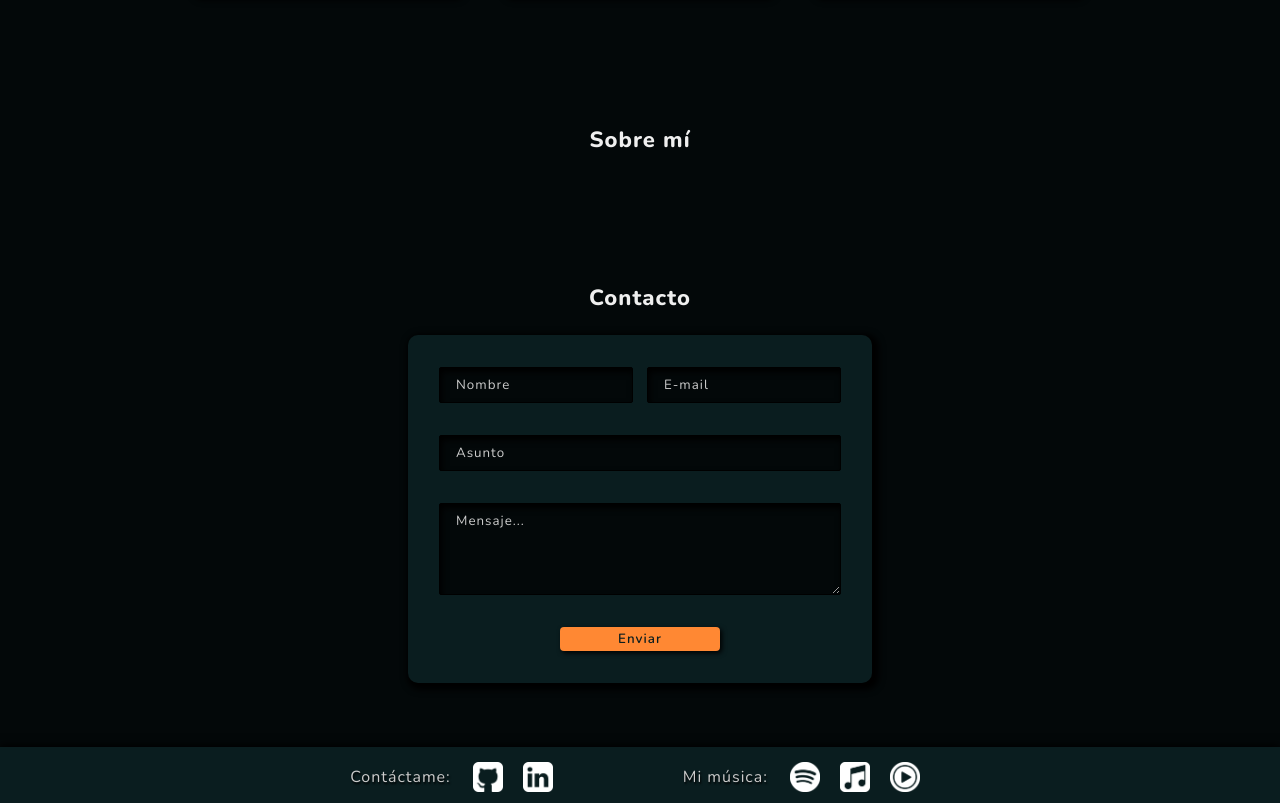
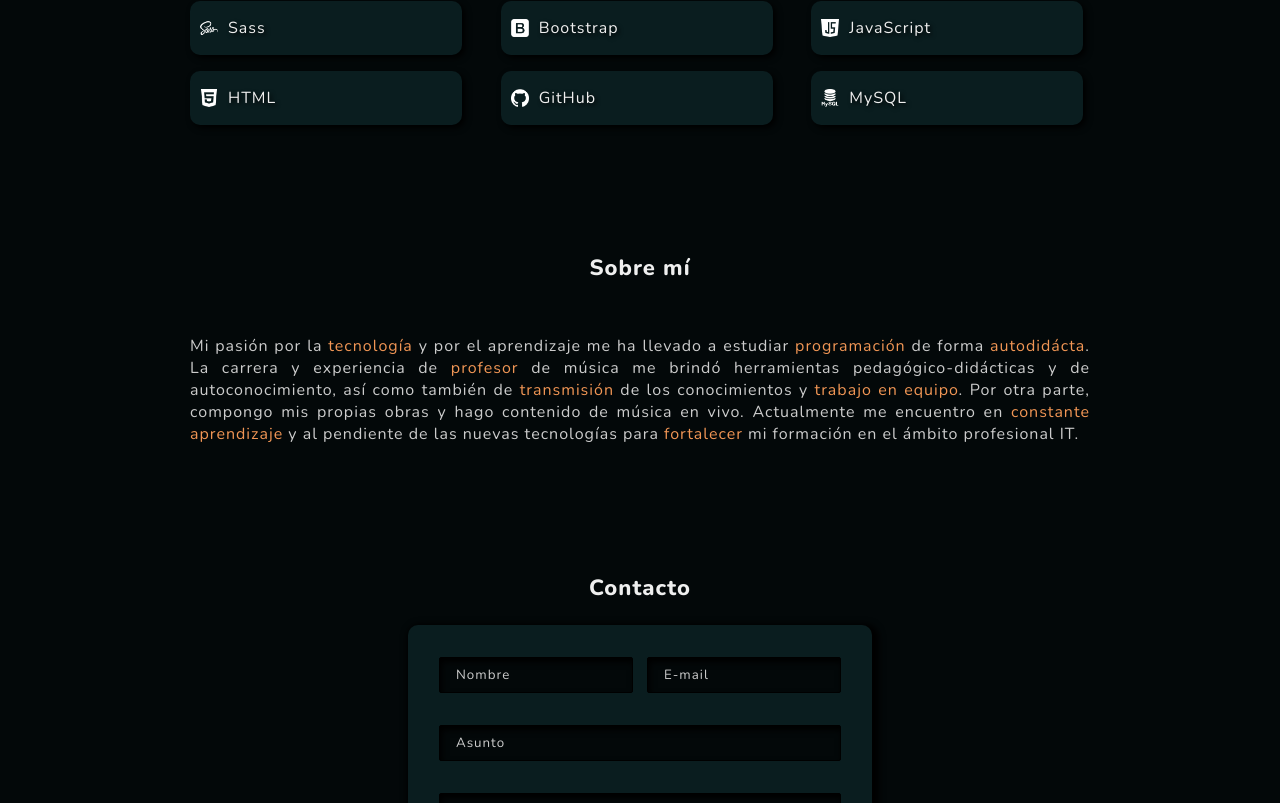
Before and after one commit to ferutizi/Portfolio, a React (Create React App) app: page / in a window 1280 px wide. Shown: the part 1417-2220 px from the top of the page. Built offline with nearby package versions, Linux system fonts and the light colour scheme.

Commit message:
about me

```diff
--- a/src/App.js
+++ b/src/App.js
@@ -5,6 +5,7 @@ import Proyects from './components/Proyects';
 import Tecnologies from './components/Tecnologies';
 import Presentation from './components/Presentation';
 import Form from './components/Form';
+import AboutMe from './components/AboutMe';
 
 function App() {
   return (
@@ -14,8 +15,7 @@ function App() {
           <Presentation />
           <Proyects />
           <Tecnologies />
-          <h6 className='subtitle' id='about-me'>Sobre mí</h6>
-          <h3 className='subtitle' id='contact'>Contacto</h3>
+          <AboutMe />
           <Form />
         </div>
         <Footer />
--- a/src/App.scss
+++ b/src/App.scss
@@ -7,6 +7,7 @@
 }
 
 .subtitle {
-    margin-top: 8rem;
+    padding-top: 8rem;
+    margin-top: 0;
     font-size: 22px;
 }
--- /dev/null
+++ b/src/components/AboutMe.jsx
@@ -0,0 +1,21 @@
+import './AboutMe.scss';
+
+const AboutMe = () => {
+    return(
+        <>
+            <h6 className='subtitle' id='about-me'>Sobre mí</h6>
+            <div style={{display: 'flex'}}>
+            <p className='about__text'>
+                Mi pasión por la <span>tecnología</span> y por el aprendizaje me ha llevado a estudiar <span> programación </span>
+                de forma <span>autodidácta</span>. La carrera y experiencia de <span>profesor</span> de música me brindó herramientas
+                pedagógico-didácticas y de autoconocimiento, así como también de <span> transmisión</span> de los conocimientos y
+                <span> trabajo en equipo</span>. Por otra parte, compongo mis propias obras y hago contenido de música en vivo.
+                Actualmente me encuentro en <span>constante aprendizaje</span> y al pendiente de las nuevas tecnologías para
+                <span> fortalecer</span> mi formación en el ámbito profesional IT.
+            </p>
+            </div>
+        </>
+    );
+}
+
+export default AboutMe;
--- /dev/null
+++ b/src/components/AboutMe.scss
@@ -0,0 +1,13 @@
+@import '../scss/variables';
+@import '../scss/mixins';
+
+.about__text {
+    color: $whiteText2;
+    max-width: 900px;
+    text-align: justify;
+    margin: 0 auto;
+}
+
+span {
+    color: $resaltedText;
+}
--- a/src/components/Form.jsx
+++ b/src/components/Form.jsx
@@ -44,6 +44,8 @@ const Form = () => {
     });
 
     return(
+        <>
+            <h3 className='subtitle' id='contact'>Contacto</h3>
             <form onSubmit={contacto.handleSubmit} className='form__container' ref={form}>
                 <div className='form'>
                     <div className='input__row'>
@@ -82,6 +84,7 @@ const Form = () => {
                     </div>
                 </div>
             </form>
+        </>
     )
 }
 
--- a/src/components/Presentation.scss
+++ b/src/components/Presentation.scss
@@ -11,6 +11,7 @@
     }
     .subtitle {
         margin: 8px 0;
+        padding-top: 0;
     }
     p {
         color: $whiteText2;
```
Also changed, not shown: src/img/yo.jpg (added). Lines whose indentation alone changed are shown as unchanged.
